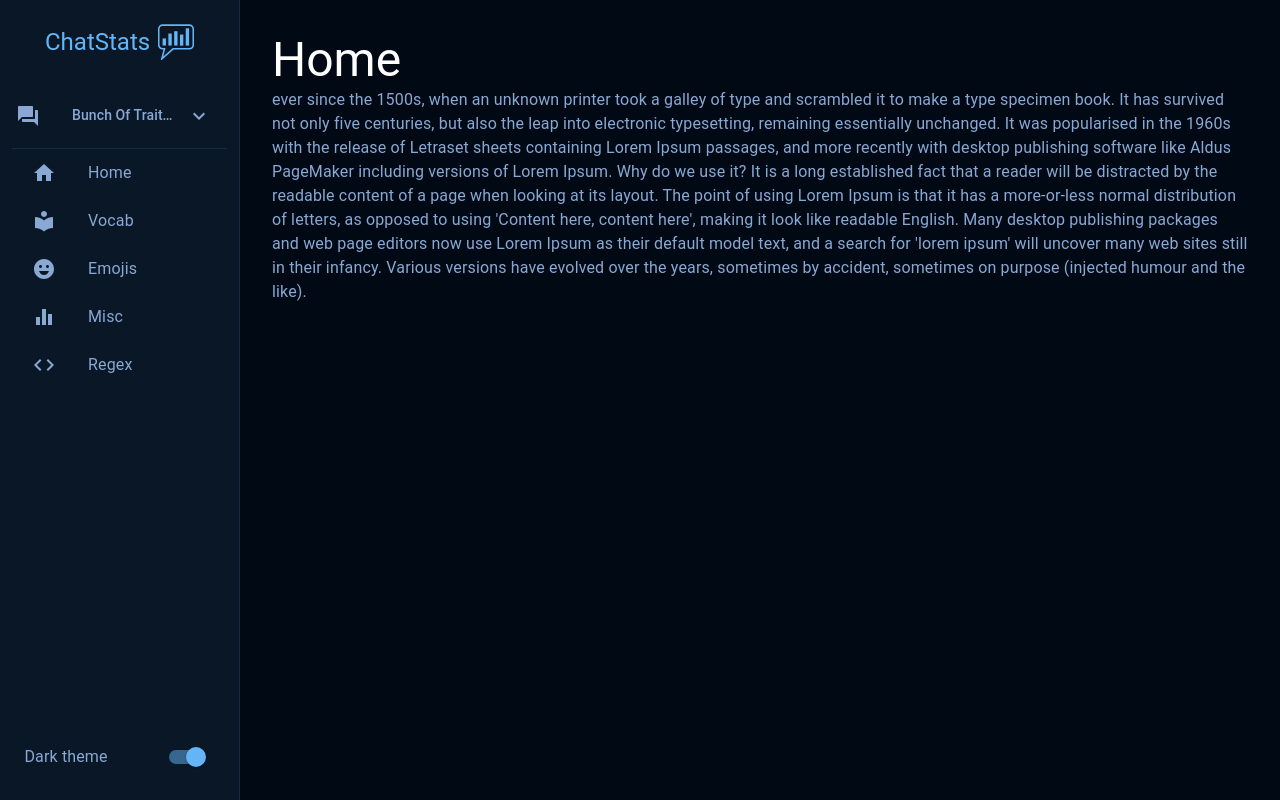
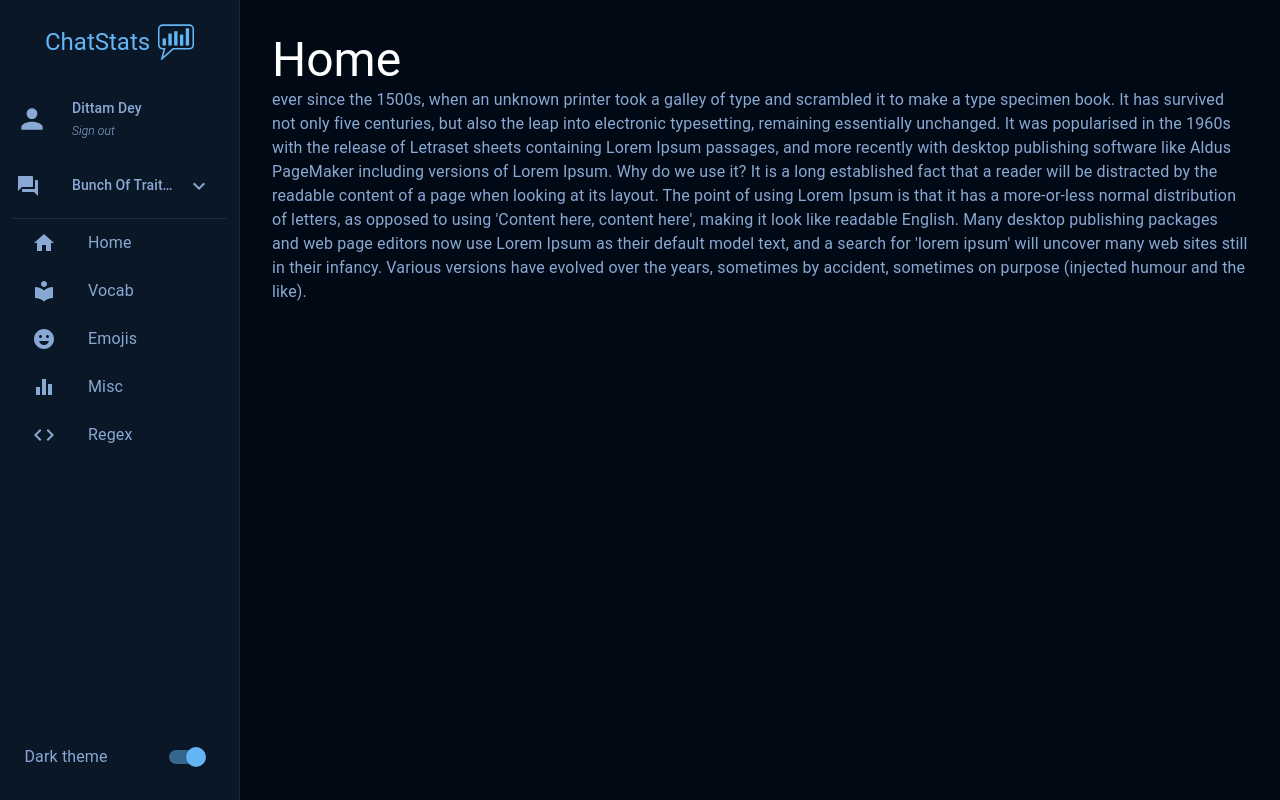
Before and after one commit to SophicalMushroom/ChatStats, a React (Create React App) app in the folder frontend/: page / in a window 1280 px wide. Built offline with nearby package versions, Linux system fonts and the light colour scheme.

Commit message:
added profile section to navbar

```diff
--- a/frontend/src/components/navigation/ChatSelector.js
+++ b/frontend/src/components/navigation/ChatSelector.js
@@ -48,7 +48,6 @@ export const ChatSelector = () => {
 			</ListItemIcon>
 
 			<ListItemText
-				secondary
 				primary={
 					<Typography color="textSecondary" variant="subtitle2" noWrap>
 						{curChat}
--- a/frontend/src/components/navigation/NavItems.js
+++ b/frontend/src/components/navigation/NavItems.js
@@ -16,7 +16,7 @@ import ExpandMore from "@material-ui/icons/ExpandMore";
 import Typography from "@material-ui/core/Typography";
 import { ThemeContext } from "./../../contexts/ThemeContext";
 import { ChatSelector } from "./ChatSelector";
-import Button from "@material-ui/core/Button";
+import { Profile } from "./Profile";
 
 const useStyles = makeStyles((theme) => ({
 	nestedItems: {
@@ -60,6 +60,7 @@ export const NavItems = (props) => {
 	return (
 		<Fragment>
 			<List>
+				<Profile />
 				<ChatSelector />
 				<Divider className={classes.mainDivider} />
 				{navItems.map((item) => (
--- /dev/null
+++ b/frontend/src/components/navigation/Profile.js
@@ -0,0 +1,53 @@
+import { Fragment, useContext } from "react";
+import { makeStyles, useTheme } from "@material-ui/core/styles";
+import Typography from "@material-ui/core/Typography";
+import ButtonBase from "@material-ui/core/ButtonBase";
+import ListItem from "@material-ui/core/ListItem";
+import ListItemIcon from "@material-ui/core/ListItemIcon";
+import ListItemText from "@material-ui/core/ListItemText";
+import PersonIcon from "@material-ui/icons/Person";
+import { AuthContext } from "./../../contexts/AuthContext";
+
+const useStyles = makeStyles((theme) => ({
+	icons: {
+		fill: theme.palette.text.secondary,
+		width: "32px",
+		height: "32px",
+	},
+	signOutText: {
+		fontStyle: "italic",
+		fontSize: 12,
+		fontWeight: theme.typography.fontWeightLight,
+		"&:hover": {
+			color: theme.palette.text.primary,
+		},
+	},
+}));
+
+export const Profile = () => {
+	const classes = useStyles();
+	const theme = useTheme();
+	const { user } = useContext(AuthContext);
+
+	return (
+		<ListItem>
+			<ListItemIcon>
+				<PersonIcon className={classes.icons} />
+			</ListItemIcon>
+			<ListItemText
+				primary={
+					<Typography color="textSecondary" variant="subtitle2" noWrap>
+						{`${user.firstName} ${user.lastName}`}
+					</Typography>
+				}
+				secondary={
+					<ButtonBase>
+						<Typography className={classes.signOutText} color="textSecondary">
+							Sign out
+						</Typography>
+					</ButtonBase>
+				}
+			/>
+		</ListItem>
+	);
+};
--- /dev/null
+++ b/frontend/src/contexts/AuthContext.js
@@ -0,0 +1,14 @@
+import React, { useState, createContext } from "react";
+
+export const AuthContext = createContext();
+
+export const AuthContextProvider = (props) => {
+	const [user, setUser] = useState({ firstName: "Dittam", lastName: "Dey" });
+
+	return (
+		<AuthContext.Provider value={{ user }}>
+			{props.children}
+		</AuthContext.Provider>
+	);
+};
+export default AuthContextProvider;
--- a/frontend/src/contexts/GlobalProviderComposer.js
+++ b/frontend/src/contexts/GlobalProviderComposer.js
@@ -1,6 +1,7 @@
 import React, { cloneElement } from "react";
 import ThemeContextProvider from "./ThemeContext";
 import NavContextProvider from "./NavContext";
+import AuthContextProvider from "./AuthContext";
 
 const GlobalProviderComposer = ({ contexts, children }) => {
 	return contexts.reduceRight(
@@ -15,7 +16,11 @@ const GlobalProviderComposer = ({ contexts, children }) => {
 const GlobalContextProvider = ({ children }) => {
 	return (
 		<GlobalProviderComposer
-			contexts={[<ThemeContextProvider />, <NavContextProvider />]}
+			contexts={[
+				<ThemeContextProvider />,
+				<NavContextProvider />,
+				<AuthContextProvider />,
+			]}
 		>
 			{children}
 		</GlobalProviderComposer>
--- a/frontend/src/contexts/ThemeContext.js
+++ b/frontend/src/contexts/ThemeContext.js
@@ -27,7 +27,6 @@ const darkTheme = {
 		divider: "rgba(79, 131, 204, 0.18)",
 	},
 };
-
 const lightTheme = {
 	type: "light",
 	palette: {
@@ -54,6 +53,7 @@ const lightTheme = {
 		divider: "rgba(79, 131, 204, 0.18)",
 	},
 };
+
 export const ThemeContext = createContext({
 	currentTheme: "dark",
 	setTheme: null,
```
Also changed, not shown: 1 other file (tests, documents, lock files or other folders).
